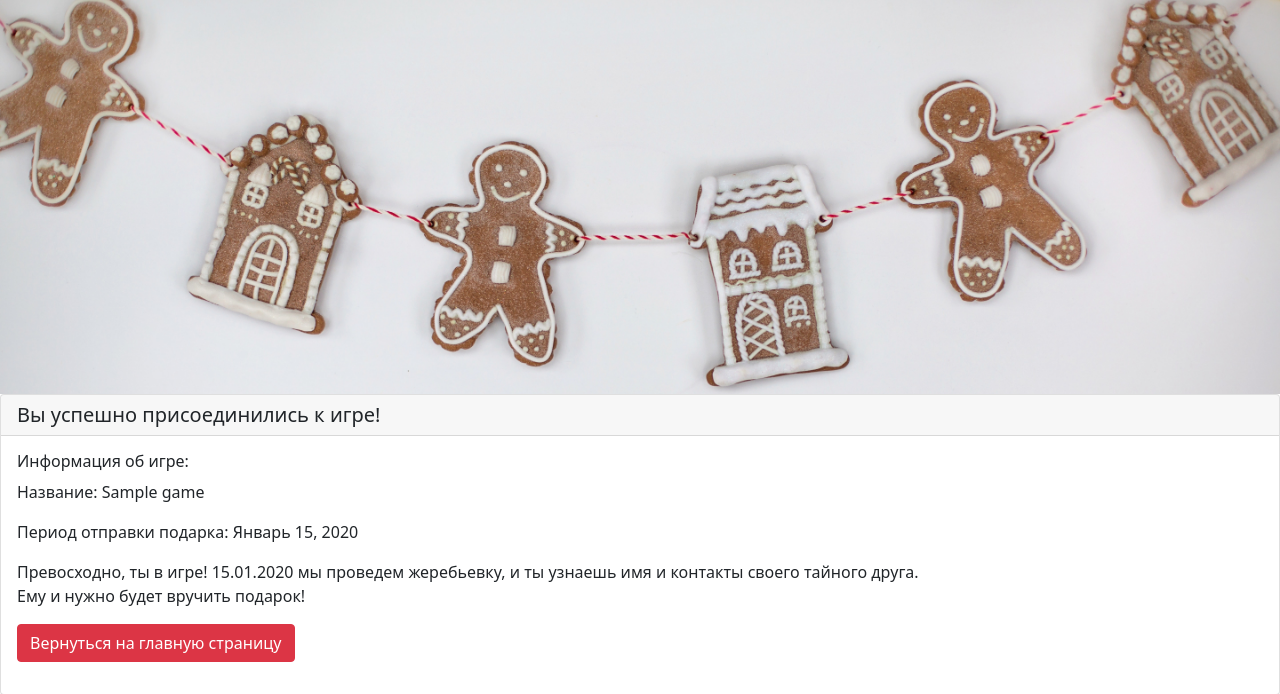
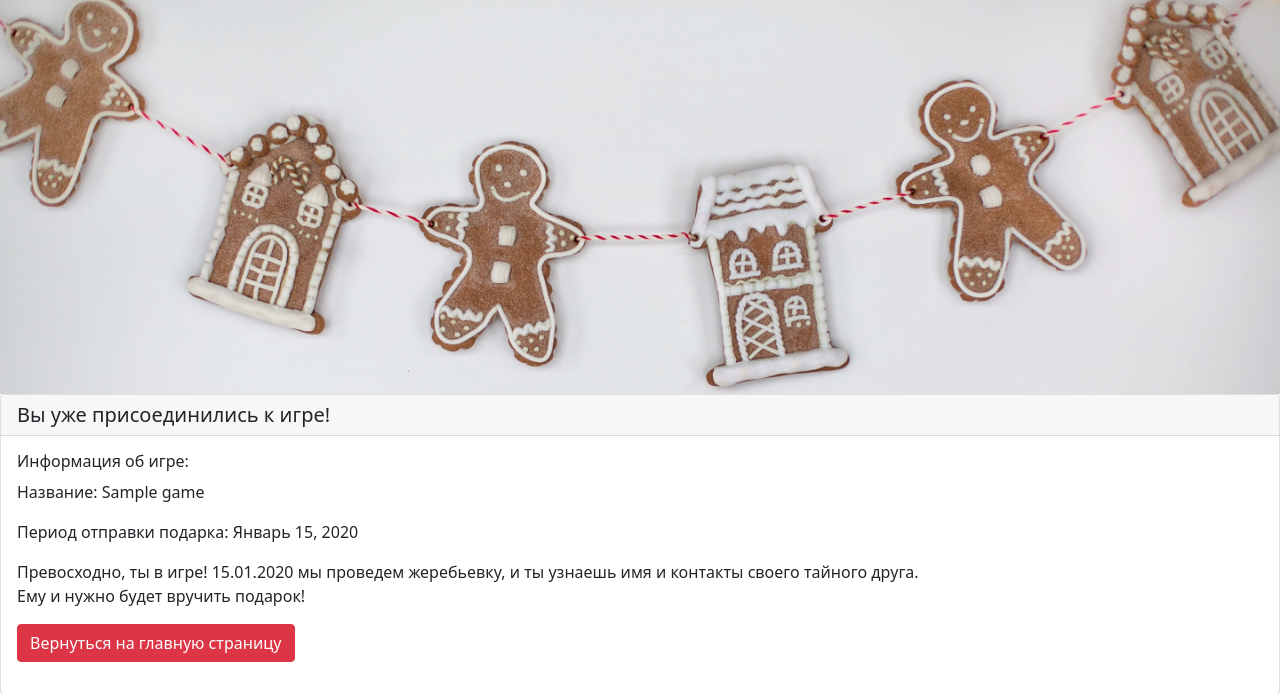
Before and after one commit to Alex-Men-VL/santa_secret, a Django app: a page that uses templates/base.html in a window 1280 px wide. Shown: the part 98-792 px from the top of the page. Run offline with Django 4.2, Linux system fonts and the light colour scheme; a user stored in the database is signed in; tables that the repository leaves empty hold one stand-in row (values such as "Sample post"); parts of the project's set-up code (start-up, migrations or seed data) failed here and were passed over.

Commit message:
Add a check for re-registration

```diff
--- a/assets/js/script.js
+++ b/assets/js/script.js
@@ -2,7 +2,6 @@ document.body.onclick = (event) => {
     const elem = event.target;
     if (elem.classList.contains('form-control')) {
         navigator.clipboard.writeText(elem.value)
-        console.log(elem)
         successMessage.classList.add('active')
         setTimeout(() => successMessage.classList.remove('active'), 2000)
     }
--- a/games/views.py
+++ b/games/views.py
@@ -114,11 +114,16 @@ class GameDelete(DeleteView):
 def game_join(request, slug):
     game = get_object_or_404(Game, slug=slug)
     user = get_object_or_404(Profile, user=request.user)
+    if user in game.players.all():
+        title = 'Вы уже присоединились к игре!'
+    else:
+        title = 'Вы успешно присоединились к игре!'
     game.players.add(user)
     if game.owner == request.user:
         game.owner_joined = True
         game.save()
     context = {
+        'title': title,
         'game': game,
     }
     return render(request, 'games/join_success.html', context=context)
--- a/templates/base.html
+++ b/templates/base.html
@@ -4,8 +4,8 @@
 <head>
   <meta charset="UTF-8">
   <meta name="viewport" content="width=device-width, initial-scale=1">
+  <link href="https://cdn.jsdelivr.net/npm/bootstrap@5.1.3/dist/css/bootstrap.min.css" rel="stylesheet" integrity="sha384-1BmE4kWBq78iYhFldvKuhfTAU6auU8tT94WrHftjDbrCEXSU1oBoqyl2QvZ6jIW3" crossorigin="anonymous">
   <link href="{% static 'css/style.css' %}" rel="stylesheet">
-  <link href="https://cdn.jsdelivr.net/npm/bootstrap@5.1.3/dist/css/bootstrap.min.css" rel="stylesheet" integrity="sha384-1BmE4kWBq78iYhFldvKuhfTAU6auU8tT94WrHftjDbrCEXSU1oBoqyl2QvZ6jIW3" crossorigin="anonymous">
   <link type="Image/x-icon" href="{% static 'img/gingerman.ico' %}" rel="icon">
   <title>Тайный Санта</title>
 </head>
@@ -36,6 +36,6 @@
 </div>
 
   <script src="{% static 'js/script.js' %}"></script>
-{#  <script src="https://cdn.jsdelivr.net/npm/bootstrap@5.1.3/dist/js/bootstrap.bundle.min.js" integrity="sha384-ka7Sk0Gln4gmtz2MlQnikT1wXgYsOg+OMhuP+IlRH9sENBO0LRn5q+8nbTov4+1p" crossorigin="anonymous"></script>#}
+  <script src="https://cdn.jsdelivr.net/npm/bootstrap@5.1.3/dist/js/bootstrap.bundle.min.js" integrity="sha384-ka7Sk0Gln4gmtz2MlQnikT1wXgYsOg+OMhuP+IlRH9sENBO0LRn5q+8nbTov4+1p" crossorigin="anonymous"></script>
 </body>
 </html>
--- a/templates/games/join_success.html
+++ b/templates/games/join_success.html
@@ -2,7 +2,7 @@
 
 {% block context %}
   <div class="card">
-      <h5 class="card-header">Вы успешно присоединились к игре!</h5>
+      <h5 class="card-header">{{ title }}</h5>
       <div class="card-body">
         <h6 class="catd-text">Информация об игре:</h6>
         <p class="card-text">Название: {{ game.title }}</p>
```
